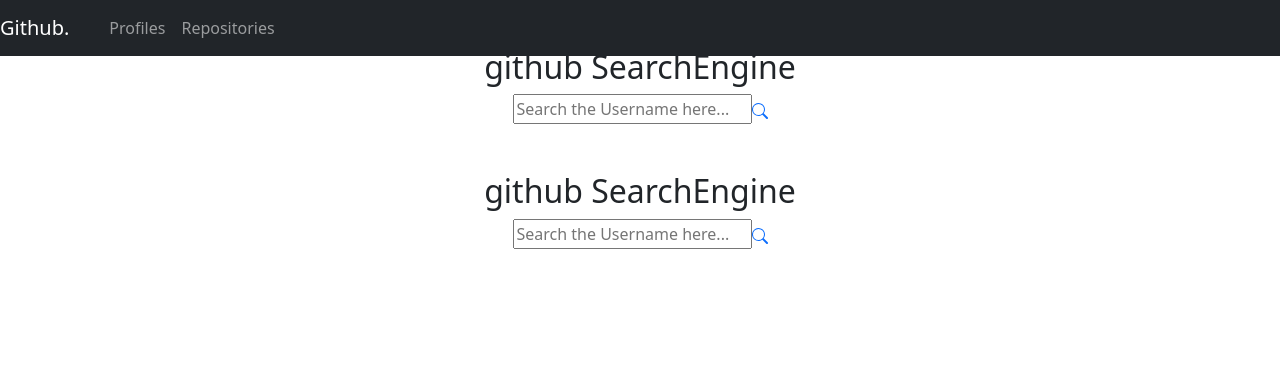
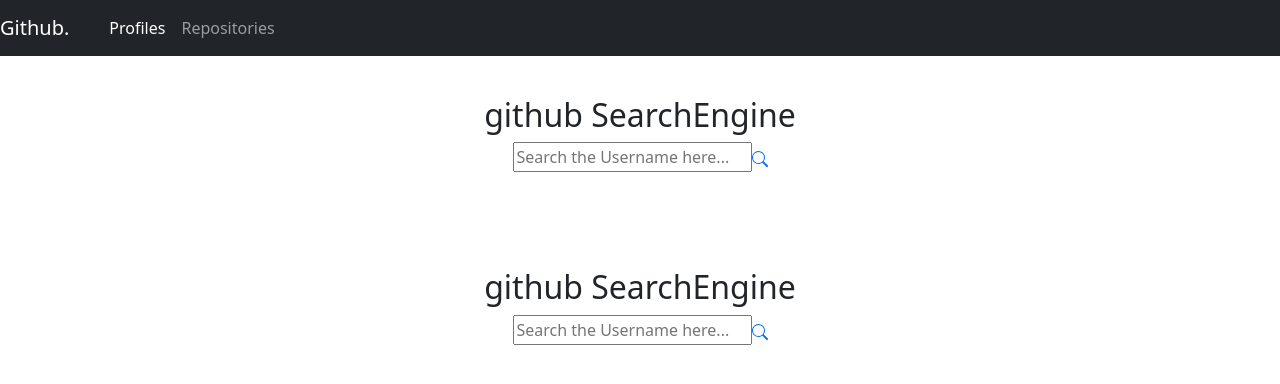
Before and after one commit to juma-moringa/GITHUB-API-SEARCH, an Angular app: page /home in a window 1280 px wide. Shown: the top 384 px of the page. Built offline with nearby package versions, Linux system fonts and the light colour scheme; no server answers.

Commit message:
added the repository page

```diff
--- a/src/app/landing-page/landing-page.component.html
+++ b/src/app/landing-page/landing-page.component.html
@@ -1,4 +1,6 @@
 <div>
+    <br>
+    <br>
     <h2 class="text-center pt-5 heading">github SearchEngine</h2>
     <app-search (emitUserName)="searchUserName($event)"></app-search>
     <div class="row" *ngFor = "let user of users">
@@ -8,7 +10,7 @@
                     <div class="container contents">
                         <div>
                             <img src="{{user.avatar_url}}" class="card-img rounded-circle ">
-                            <h1 class="text-info" style="padding:20px">{{user.name}}</h1>
+                            <h1 class="text-info" style="padding:25px">{{user.name}}</h1>
 
                         </div>
                     </div>
@@ -26,7 +28,7 @@
                                     <h1 class="text-info" style="padding:20px">{{user.login}}</h1>
                                     <p><strong>Repositories:</strong>  {{user.public_repos}}</p>
                                     <p><strong>Located at:</strong>  {{user.location}}</p>
-                                    <p><strong>Created at:</strong>  {{user.created_at|date}} days ago</p>
+                                    <p><strong>Created at:</strong>  {{user.created_at|date}} </p>
                                     <p><strong>Followed by:</strong>  {{user.followers}}</p>
                                     <p><strong>Following:</strong>{{user.following}}</p>
                                 </div>
--- a/src/app/navbar/navbar.component.html
+++ b/src/app/navbar/navbar.component.html
@@ -1,5 +1,3 @@
-
-
 
 <nav class="navbar navbar-expand-lg navbar-dark bg-dark fixed-top">
   <a class="navbar-brand" routerLink="">Github.</a>
@@ -10,8 +8,8 @@
   <div class="collapse navbar-collapse" id="navbarNavAltMarkup">
       <div class="navbar-nav">
           <a class="nav-item nav-link" routerLink=""> </a>
-          <a class="nav-item nav-link" routerLink="/landing-page">Profiles</a>
-          <a class="nav-item nav-link" routerLink="/search">Repositories</a>
+          <a class="nav-item nav-link" routerLinkActive='active' routerLink="/home">Profiles</a>
+          <a class="nav-item nav-link" routerLink="/repositories"  >Repositories</a>
       </div>
   </div>
 </nav>
--- a/src/app/repoo/repoo.component.html
+++ b/src/app/repoo/repoo.component.html
@@ -1,4 +1,7 @@
 <div class="container">
+  <br>
+  <br>
+  <br>
   <h2 class="text-center pt-5 heading">Repository Search</h2>
   <app-search (emitUserName)="findRepo($event)"></app-search>
   <div class="container-fluid  card-columns pt-5">
```
